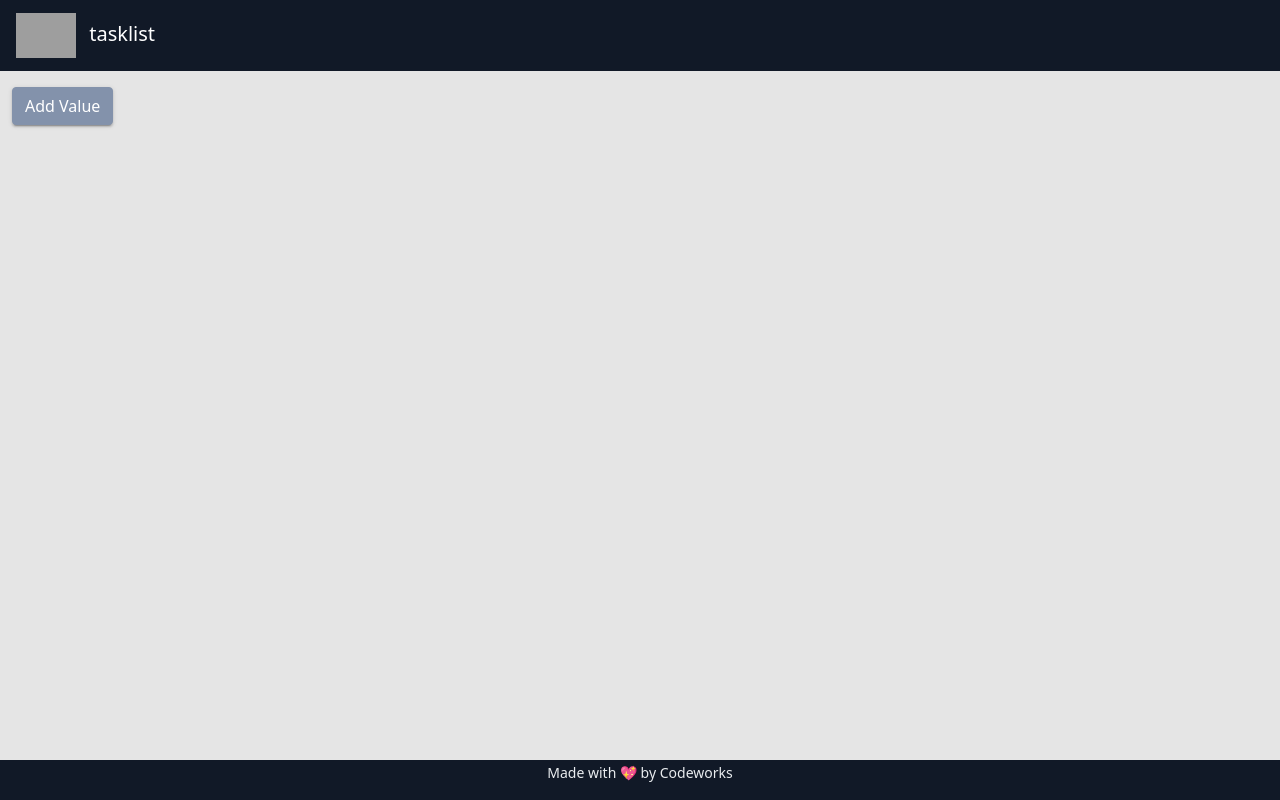
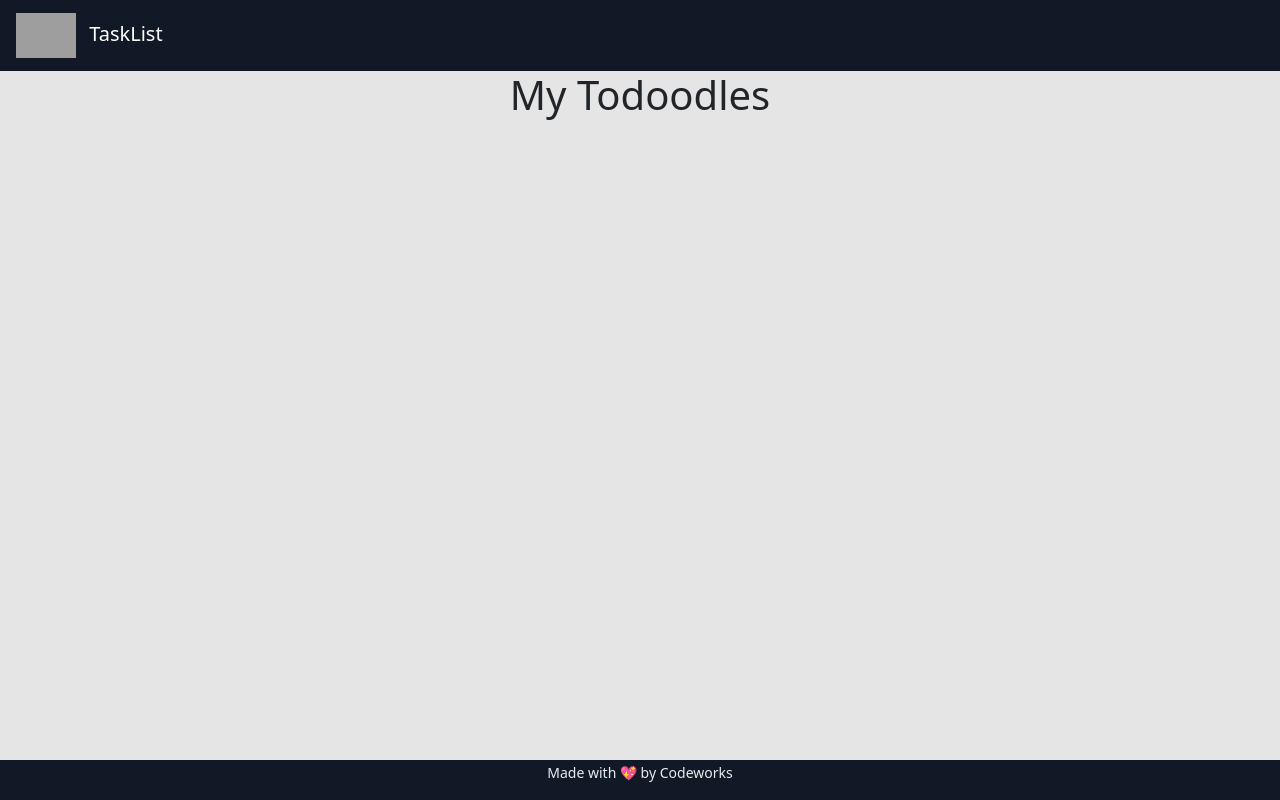
Before and after one commit to tonyware2009/tasklist, a website with bundled scripts: page index.html in a window 1280 px wide. Built offline with nearby package versions, Linux system fonts and the light colour scheme; grey boxes are pictures that could not be loaded.

Commit message:
made controller change

```diff
--- a/app/main.js
+++ b/app/main.js
@@ -1,7 +1,8 @@
 import { ValuesController } from "./Controllers/ValuesController.js";
 
 class App {
-  valuesController = new ValuesController();
+
+  taskController = new TaskController();
 }
 
 window["app"] = new App();
--- a/index.html
+++ b/index.html
@@ -11,7 +11,7 @@
 
   <link rel="stylesheet" href="assets/style/main.css">
   <link rel="stylesheet" href="assets/style/style.css">
-  <title>tasklist</title>
+  <title>TaskList</title>
 </head>
 
 <body>
@@ -20,18 +20,19 @@
       <a class="navbar-brand ms-3" href="#">
         <img src="https://codeworks.blob.core.windows.net/public/assets/img/cw-mark.png" height="45" alt=""
           loading="lazy">
-        <span class="ms-2">tasklist</span>
+        <span class="ms-2">TaskList</span>
       </a>
     </nav>
   </header>
-  <main>
-    <div class="container-fluid">
-      <div class="row">
-        <div class="col-12">
-          <div id="app"></div>
-        </div>
+  <main class="container-fluid text-center">
+    <h1>My Todoodles</h1>
+
+    <div class="row">
+      <div class="col-md-4">
+
       </div>
-    </div>
+      <div class="col-md-4"></div>
+      <div class="col-md-4"></div>
   </main>
   <footer class="bg-dark text-light">
     <div class="text-center no-select">
```
Also changed, not shown: app/Controllers/TaskController.js (added, +7 -0 lines).
